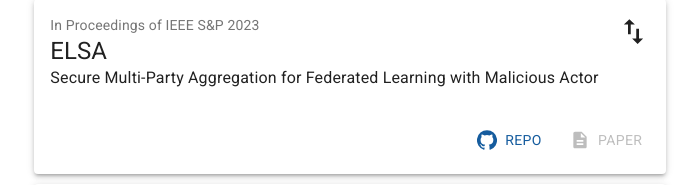
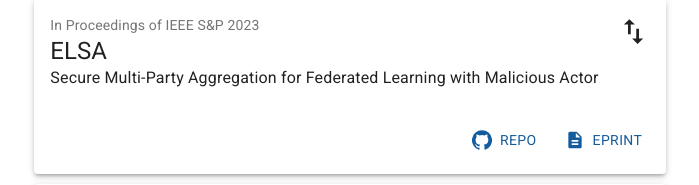
Before and after one commit to tsunrise/personal_website, a React (Create React App) app: page / in a window 1280 px wide. Shown: the part 939-1124 px from the top of the page, without its empty margins (183-882 px from the left). Built offline with nearby package versions, Linux system fonts and the light colour scheme; no server answers.

Commit message:
feat: add e-print

```diff
--- a/src/data/footprintData.tsx
+++ b/src/data/footprintData.tsx
@@ -23,7 +23,7 @@ const footprintItems: CardItems[] = [
         description: "Secure Multi-Party Aggregation for Federated Learning with Malicious Actor",
         actions: [
             {name: "Repo", icon: <GitHub/>, link: "https://github.com/ucbsky/elsa", disabled: false},
-            {name: "Paper", icon: <Description/>, link: "#", disabled: true}
+            {name: "Eprint", icon: <Description/>, link: "https://eprint.iacr.org/2022/1695", disabled: false}
         ]
     },
     {
```
